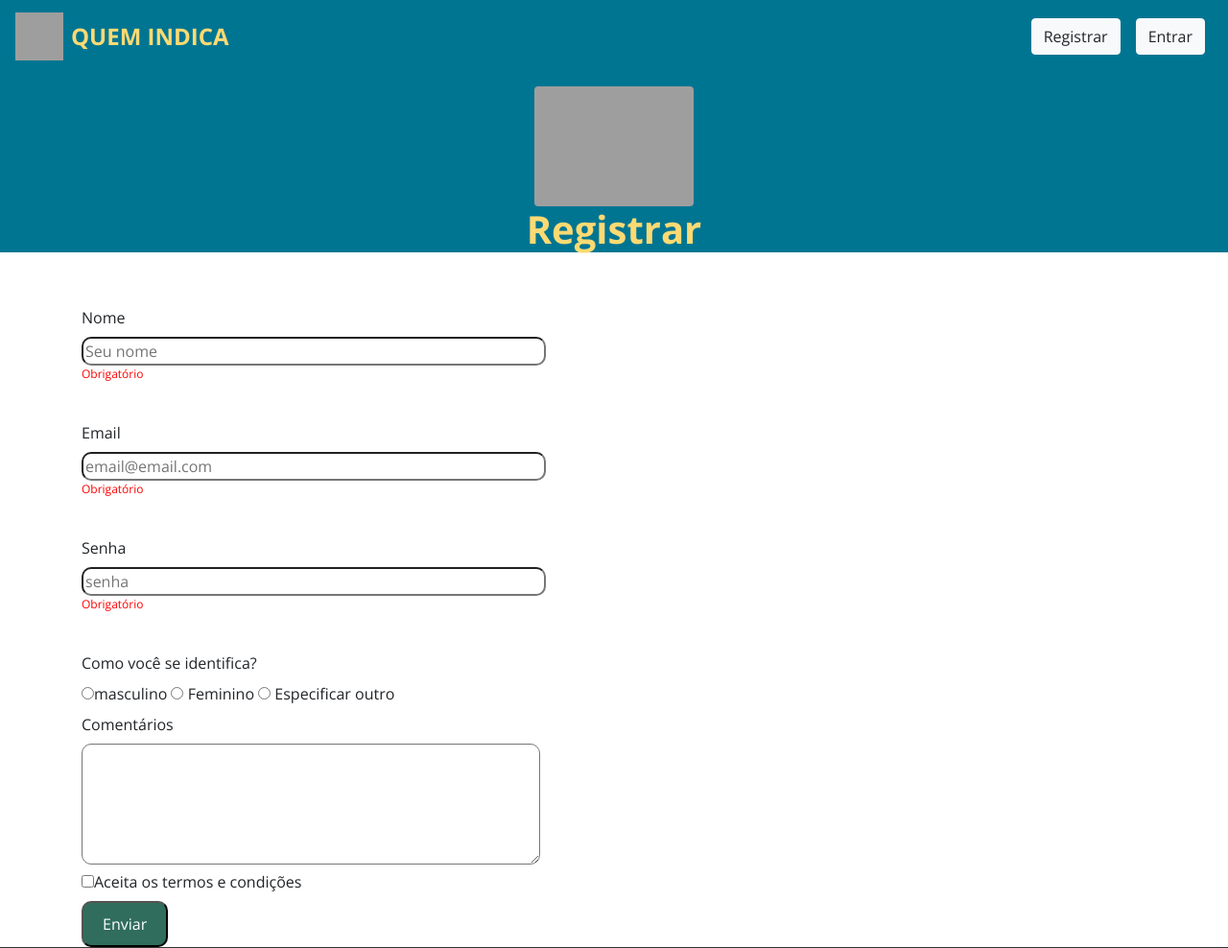
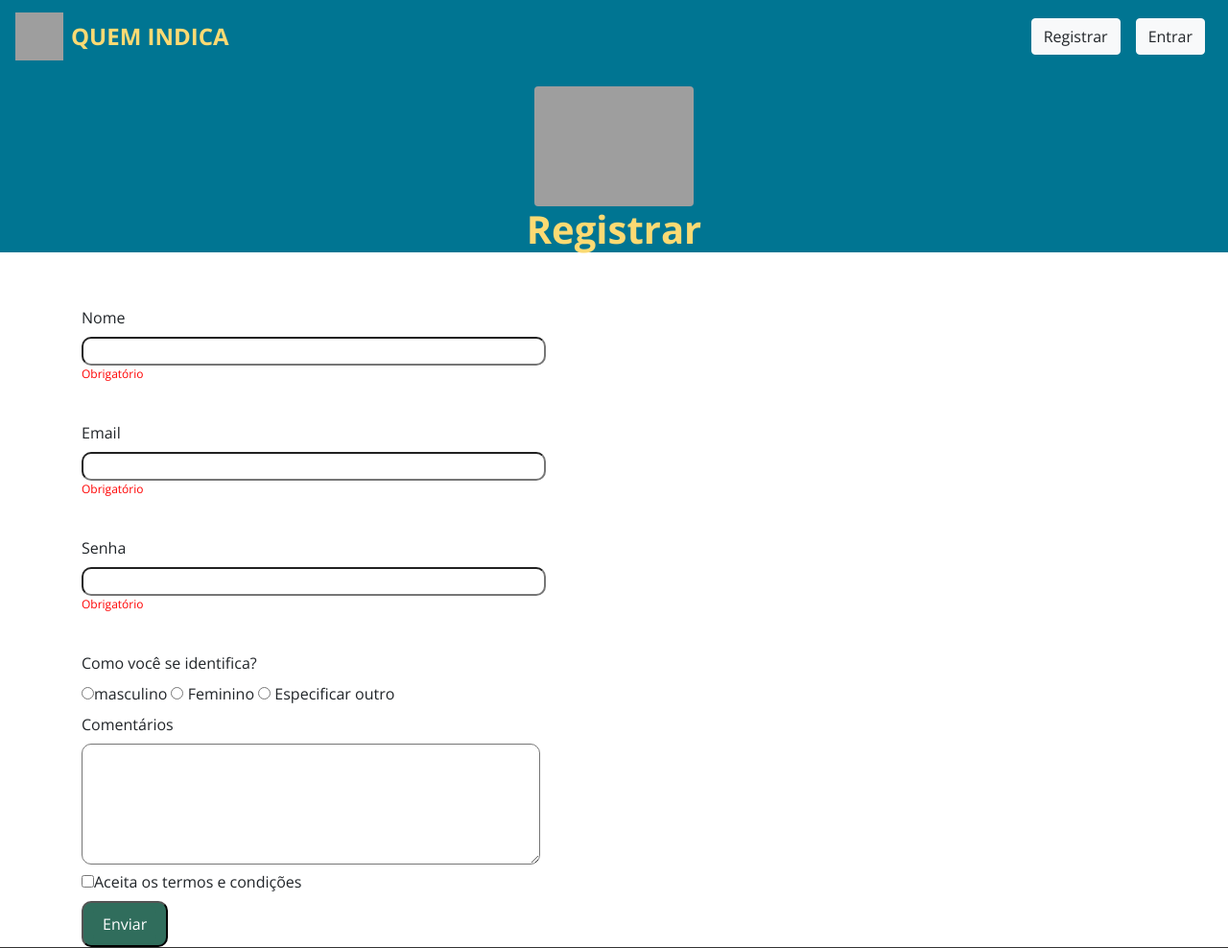
Before and after one commit to Shyrles/QuemIndica, a PHP site: page /registrar.php in a window 1280 px wide. Shown: the top 988 px of the page at 96% size. Run offline with PHP 8.4, Linux system fonts and the light colour scheme; grey boxes are pictures that could not be loaded.

Commit message:
alteracao no input

```diff
--- a/css/estilo.css
+++ b/css/estilo.css
@@ -14,12 +14,18 @@ header {
     background-color: #007592;
 }
 
+
+/* HEADER_DESLOG */
+
 #btn_qi a {
     color: #fcda73;
     font-size: 1.5em;
     text-decoration: none;
     text-transform: uppercase;
 }
+
+
+/* SOMENTE ESSA ID ACIMA */
 
 .nav_barra {
     height: 60px;
--- a/registrar.php
+++ b/registrar.php
@@ -33,7 +33,7 @@
                  <form action="registro.php" method="POST">
                     <div id="nome"> <br> <br>
                             <label for="nome" >Nome</label><br>
-                            <input class="radius" type="text" name="nome" size="50px" id="nome"  placeholder="Seu nome">
+                            <input class="radius" type="text" name="nome" size="50px" id="nome" required>
 
                             <p class="obrigatorio">Obrigatório</p>
                           <br>
@@ -41,7 +41,7 @@
 
                     <div id="email">
                         <label for="email" >Email</label><br>
-                        <input  class="radius" type="email" name="email" size="50px" id="email"  placeholder="email@email.com">
+                        <input  class="radius" type="email" name="email" size="50px" id="email" required>
 
                         <p class="obrigatorio">Obrigatório</p>
                           <br>
@@ -50,7 +50,7 @@
 
                   <div id="senha">
                      <label for="senha">Senha</label><br>
-                     <input class="radius" type="password" name="senha" size="50px" id="senha" placeholder="senha">
+                     <input class="radius" type="password" name="senha" size="50px" id="senha" required>
                      <br>
                      <p class="obrigatorio">Obrigatório</p>
                      <br>
```
